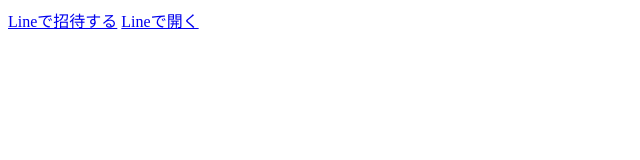
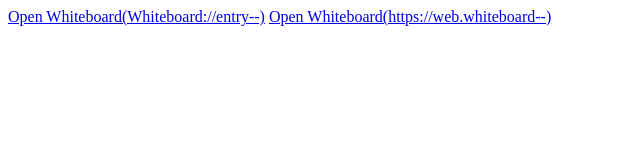
Before and after one commit to ryu1/ryu1.github.io, a plain HTML site: page invitation.html in a window 1280 px wide. Shown: the whole page, without its empty margins (0-640 px from the left). Drawn offline with nearby package versions, Linux system fonts and the light colour scheme.

Commit message:
Update invitation.html

```diff
--- a/invitation.html
+++ b/invitation.html
@@ -16,7 +16,8 @@
 <script src="https://code.jquery.com/jquery-latest.min.js" type="text/javascript"></script>
 </head>
 <body>
-<a href="whiteboard://entry?roomId=sdfsdf&roomName=asdf">Lineで招待する</a>
-  <a href="line://msg/text/test">Lineで開く</a>
+<a href="whiteboard://entry?roomId=sdfsdf&roomName=asdf">Open Whiteboard(Whiteboard://entry--)</a>
+</ br>
+<a href="https://web.whiteboard.epbu.aif-app.com/entry?roomId=asdf&roomName=asdf">Open Whiteboard(https://web.whiteboard--)</a>
 </body>
 </html>
```
